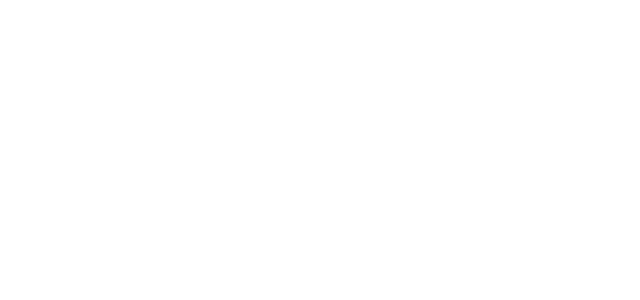
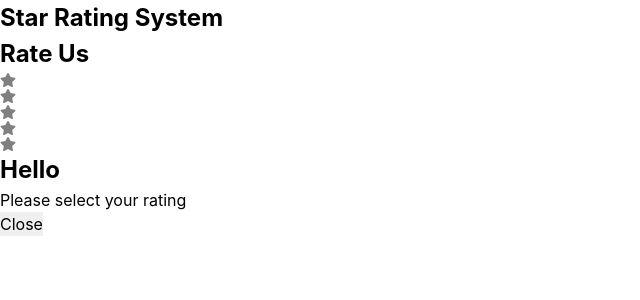
Before and after one commit to jaspreet204/rating-system, a React (Create React App) app: page / in a window 1280 px wide. Shown: the top 300 px of the page, without its empty margins (0-640 px from the left). Built offline with nearby package versions, Linux system fonts and the light colour scheme.

Commit message:
add css files

```diff
--- a/public/index.html
+++ b/public/index.html
@@ -7,7 +7,7 @@
     <meta name="theme-color" content="#000000" />
     <meta name="description" content="Web site created using create-react-app" />
     <link rel="apple-touch-icon" href="%PUBLIC_URL%/logo192.png" />
-    <title>States</title>
+    <title>Rating system</title>
   </head>
   <body>
     <noscript>You need to enable JavaScript to run this app.</noscript>
--- a/src/App.js
+++ b/src/App.js
@@ -7,6 +7,7 @@
     const [show, setShow] = useState(true);
     const close = () => {
         setShow(false);
+    }
   return (
      <>
       <section className="main-page">
@@ -17,6 +18,5 @@
       </>
     );
   }
-}
 
 export default App;
--- a/src/css/index.css
+++ b/src/css/index.css
@@ -0,0 +1,2 @@
+@charset "utf 8";
+@import './reset.css';
--- a/src/css/reset.css
+++ b/src/css/reset.css
@@ -0,0 +1,77 @@
+@charset "utf-8";
+
+*, *::before, *::after {
+  box-sizing: border-box;
+}
+
+* {
+  margin: 0;
+  padding: 0;
+  vertical-align: baseline;
+}
+
+html {
+  font-size: 62.5%;
+  scroll-behavior: smooth;
+  -webkit-text-size-adjust: none;
+     -moz-text-size-adjust: none;
+          text-size-adjust: none;
+}
+
+body {
+  min-height: 100dvh;
+  font-family: -apple-system, BlinkMacSystemFont, "Segoe UI", "Noto Sans", Helvetica, Arial, sans-serif, "Apple Color Emoji", "Segoe UI Emoji";
+  font-size: 1.6rem;
+  line-height: 1.5;
+  text-rendering: optimizeSpeed;
+  -webkit-font-smoothing: antialiased;
+   -moz-osx-font-smoothing: grayscale;
+}
+
+h1, h2, h3, h4 {
+  text-wrap: balance;
+}
+
+p, h1, h2, h3, h4 {
+  overflow-wrap: break-word;
+}
+
+ul[role=list], ol[role=list]  {
+  list-style: none;
+}
+
+a, i, figure, img, button,
+input[type=button], input[type=submit] {
+  -webkit-user-select: none;
+     -moz-user-select: none;
+          user-select: none;
+}
+
+img, picture, video, canvas, svg {
+  display: block;
+  max-width: 100%;
+}
+
+input, textarea, button, select {
+  font: inherit;
+  border-style: none;
+  outline-style: none;
+}
+
+input[type=button], input[type=submit],
+input[type=reset], button, a {
+  cursor: pointer;
+}
+
+@media (prefers-reduced-motion: reduce) {
+  html:focus-within {
+    scroll-behavior: auto;
+  }
+
+  *, *::before, *::after {
+    animation-duration: 0.01ms !important;
+    animation-iteration-count: 1 !important;
+    transition-duration: 0.01ms !important;
+    scroll-behavior: auto !important;
+  }
+}
```
